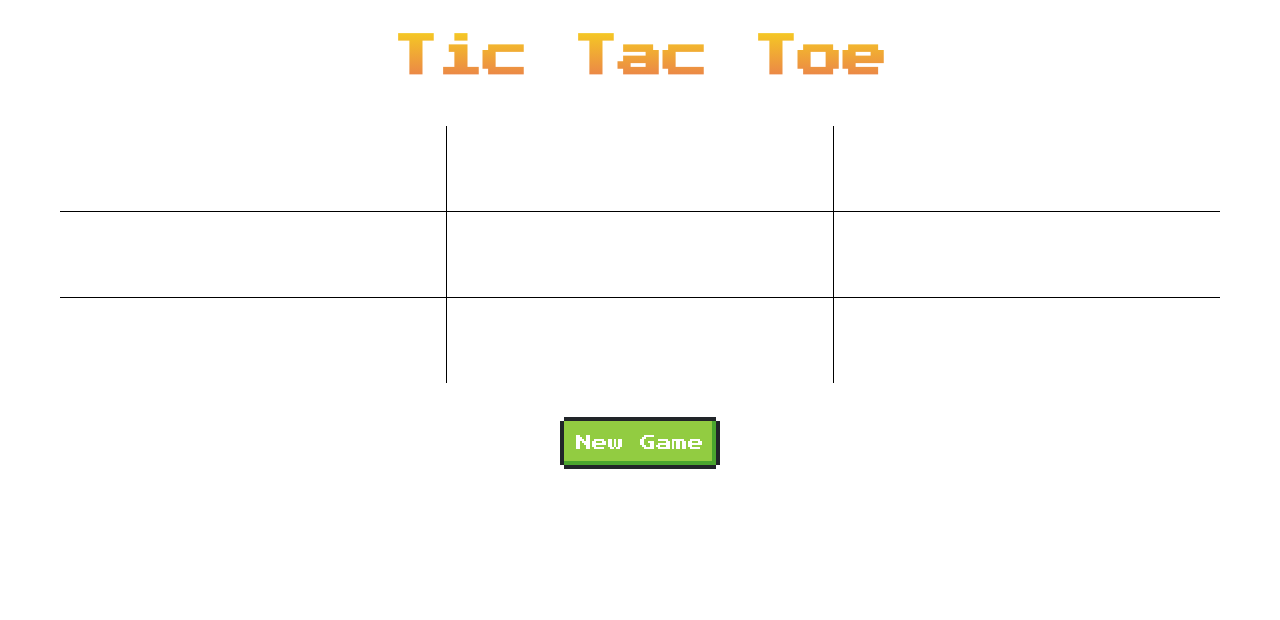
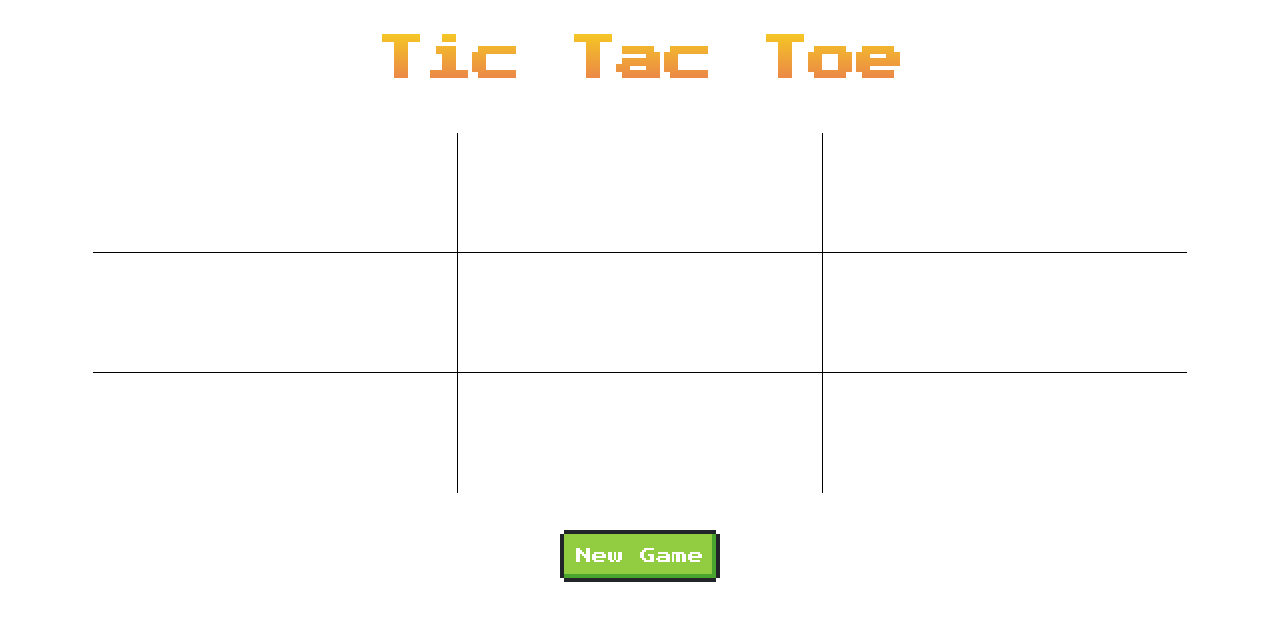
Before and after one commit to IrisPe17/tic-tac-toe, a website: page index.html in a window 1280 px wide. Drawn offline with nearby package versions, Linux system fonts and the light colour scheme.

Commit message:
style: uses rem instead of px

```diff
--- a/style.css
+++ b/style.css
@@ -1,15 +1,19 @@
 .grid-container {
   display: grid;
   grid-template-columns: auto auto auto;
-  padding: 10px;
-  margin: 0 50px;
+  padding: 0.8rem;
+  margin: 0 5rem;
 }
 
 .grid-item {
   background-color: rgba(255, 255, 255, 0.8);
-  padding: 20px;
-  font-size: 30px;
+  padding: 1.5rem;
+  font-size: 2.5rem;
+  min-height: 15vh;
   text-align: center;
+  display: flex;
+  align-items: center;
+  justify-content: center;
 }
 
 .nes-container {
@@ -35,7 +39,7 @@
 }
 
 #title {
-  font-size: 45px;
+  font-size: 3rem;
   background: -webkit-linear-gradient(#f7d51d, #e76e55);
   -webkit-background-clip: text;
   -webkit-text-fill-color: transparent;
```
